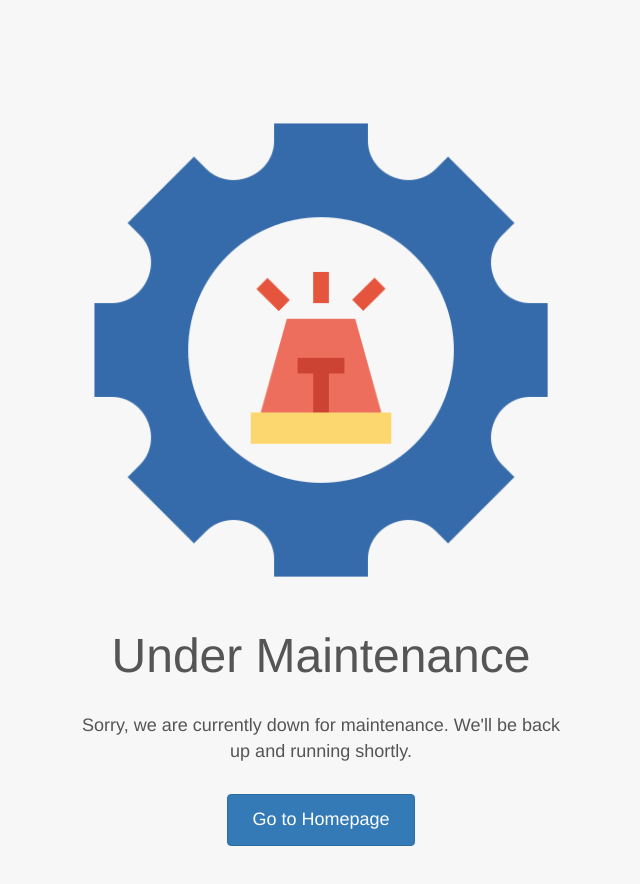
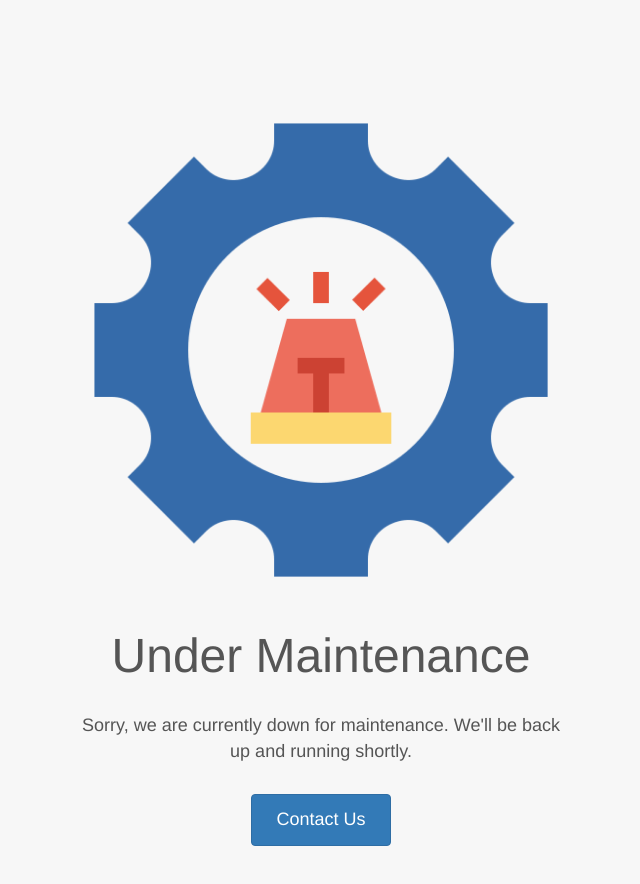
Before and after one commit to saurabhsaud/saurabhsaud.github.io, a plain HTML site: page index.html in a window 1280 px wide. Shown: the whole page, without its empty margins (319-959 px from the left). Drawn offline with nearby package versions, Linux system fonts and the light colour scheme.

Commit message:
Update index.html

```diff
--- a/index.html
+++ b/index.html
@@ -53,7 +53,7 @@
     <img src="maintenance.png" alt="Maintenance Image" class="maintenance-image">
     <h1>Under Maintenance</h1>
     <p>Sorry, we are currently down for maintenance. We'll be back up and running shortly.</p>
-    <a href="https://saurabhsaud.github.io/contact.html" class="btn btn-primary">Go to Homepage</a>
+    <a href="https://saurabhsaud.github.io/contact.html" class="btn btn-primary">Contact Us</a>
   </div>
 </body>
 </html>
```
